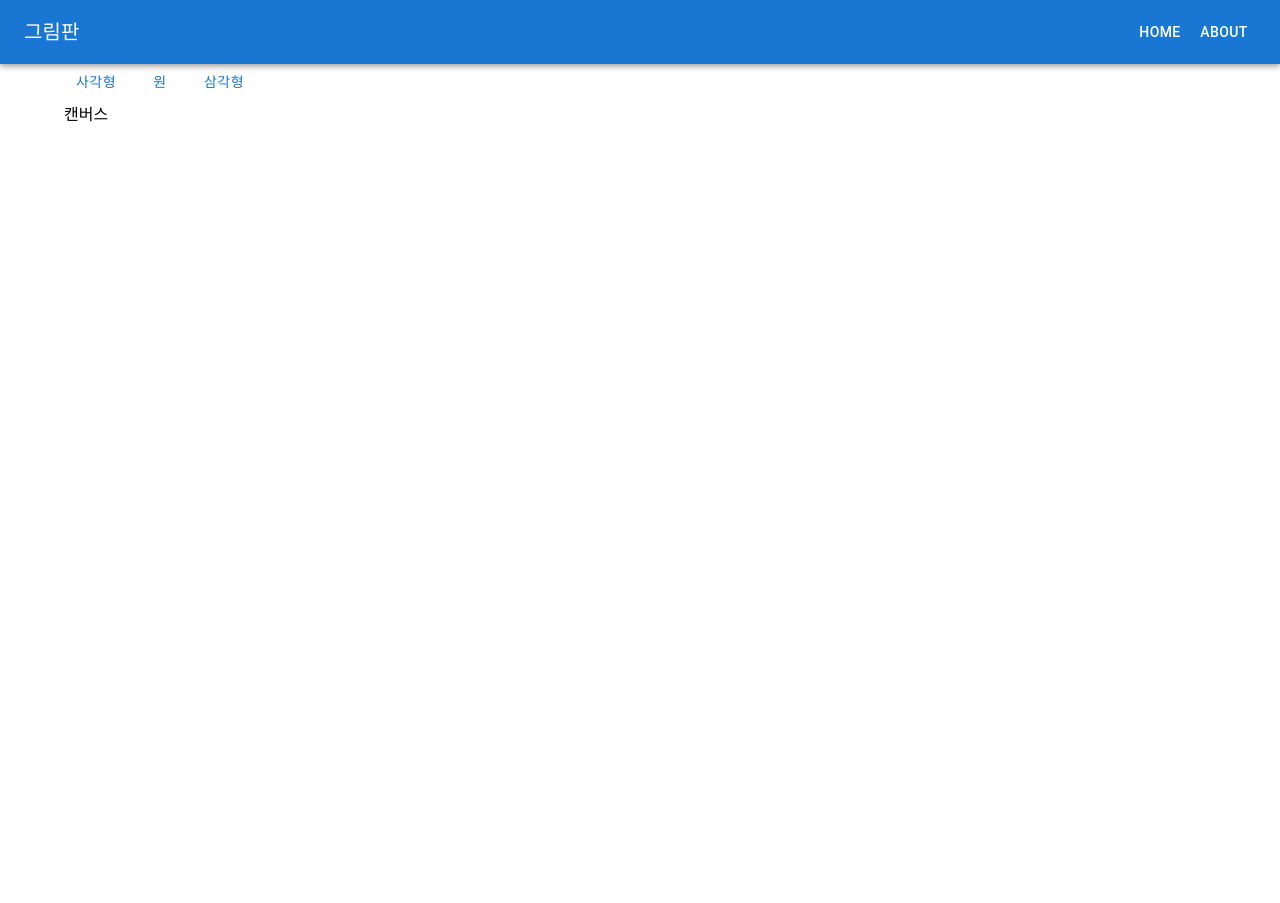
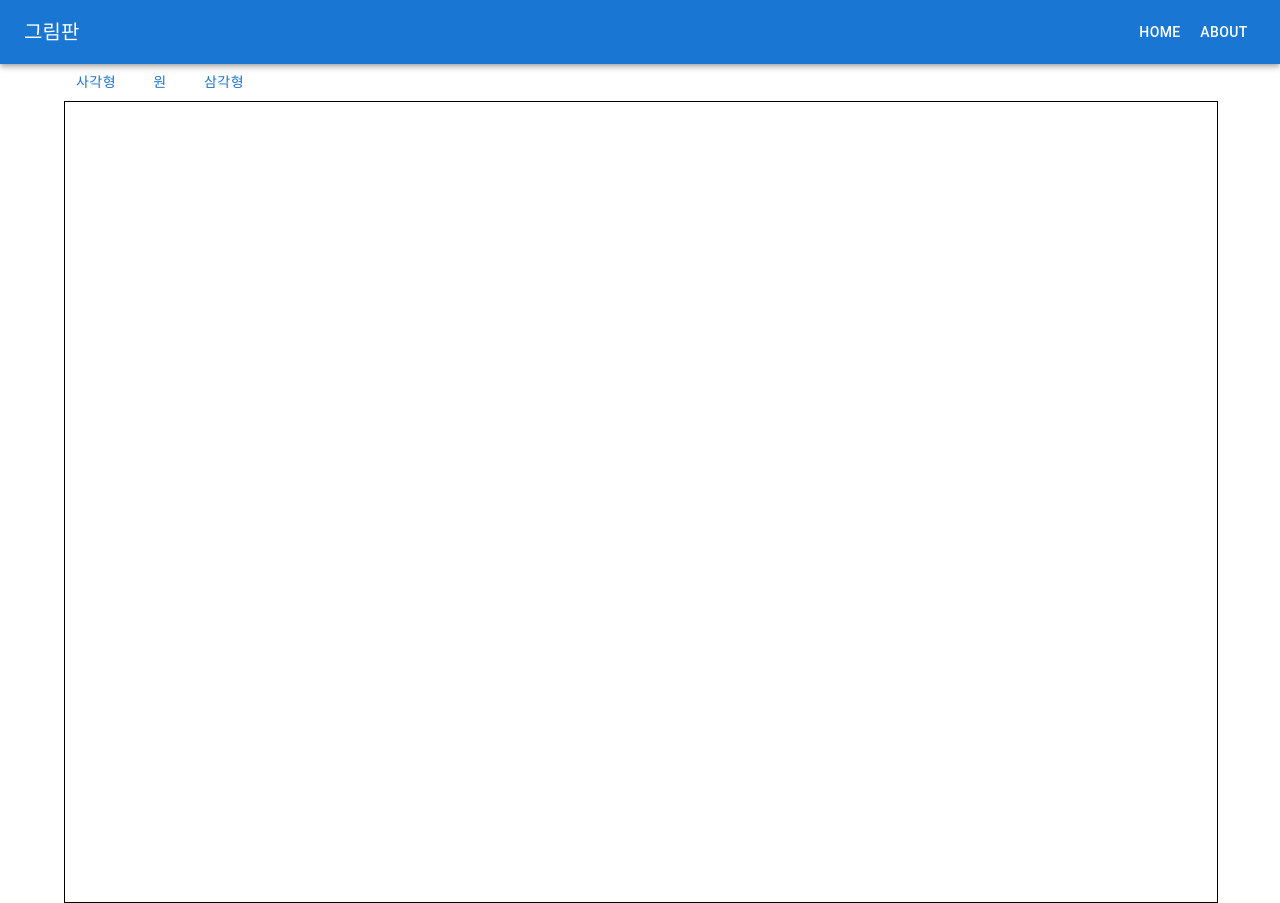
Before and after one commit to Dohamsu/canvas, a React (Create React App) app: page / in a window 1280 px wide. Before the commit the page ends 800 px from the top, so only its background shows below. Built offline with nearby package versions, Linux system fonts and the light colour scheme.

Commit message:
캔버스 마우스 이벤트 추가, 도형 그리기 프로토타입 추가

```diff
--- a/src/components/Canvas.tsx
+++ b/src/components/Canvas.tsx
@@ -1,10 +1,96 @@
-import React from 'react';
+import { Box } from '@mui/material';
+import React, { MouseEventHandler, useRef, useState } from 'react';
+import { DrawOption } from '../store/type';
 
-const Canvas: React.FC = () => {
+const Canvas: React.FC<DrawOption>= ({drawOption}) => {
+
+  const [startXY, setStartXY] = useState({ x : 0, y : 0});
+  const [endXY, setEndXY] = useState({ x : 0, y : 0});
+  const [isDrawing, setIsDrawing] = useState(false);
+  const mouseRef     = useRef<HTMLDivElement>(null)
+
+  const figureWith   = endXY.x - startXY.x;
+  const figureHeight = endXY.y - startXY.y;
+
+  const figureX = startXY.x - endXY.x < 0 ? startXY.x : endXY.x;
+  const figureY = startXY.y - endXY.y < 0 ? startXY.y : endXY.y;
+
+  const mouseClickHandler: MouseEventHandler = (e) => {
+    const x = e.pageX;
+    const y = e.pageY;
+
+    switch(e.type){
+      case 'mousedown' :
+      console.log(x);
+        setStartXY({x,y});
+        setEndXY({x,y});
+        setIsDrawing(true);
+      console.log(startXY);
+      break;
+
+      case 'mouseup' :
+      setIsDrawing(false);
+
+      // console.log(endXY);
+      break;
+
+      case 'mousemove' :
+      if(isDrawing){
+        setEndXY({x,y});
+      }
+      break;
+
+      default: ;
+    }
+  }
+
+
   return (
-    <div>
-      캔버스
-    </div>
+    <>
+      <Box
+      width={'100%'}
+      height={'50vh'}
+      textAlign='center'
+      >
+          <Box
+          ref={mouseRef}
+          onMouseDown={mouseClickHandler}
+          onMouseMove={mouseClickHandler}
+          onMouseUp={mouseClickHandler}
+          width={'100%'}
+          height={800}
+          border='1px solid'
+          sx={{
+          cursor:'pointer'
+          }}
+          >
+
+
+          <svg className='svgTest'
+          width={Math.abs(figureWith)}
+          height={Math.abs(figureHeight)}
+          style={{
+            position:'absolute',
+            top: figureY,
+            left: figureX,
+
+          }}>
+            {drawOption=='circle'&&(
+              <ellipse cx={figureWith/2} cy={figureHeight/2} rx={Math.abs(figureWith/2)} ry={Math.abs(figureHeight/2)} stroke="black" strokeWidth="1" fill="white" />
+            )}
+            {drawOption=='rec'&&(
+              <rect x={0} y={0} width={Math.abs(figureWith)} height={Math.abs(figureHeight)}  stroke="black" strokeWidth="3" fill="red" />
+            )}
+
+          </svg>
+
+
+
+
+          </Box>
+
+      </Box>
+    </>
   );
 };
 
```
